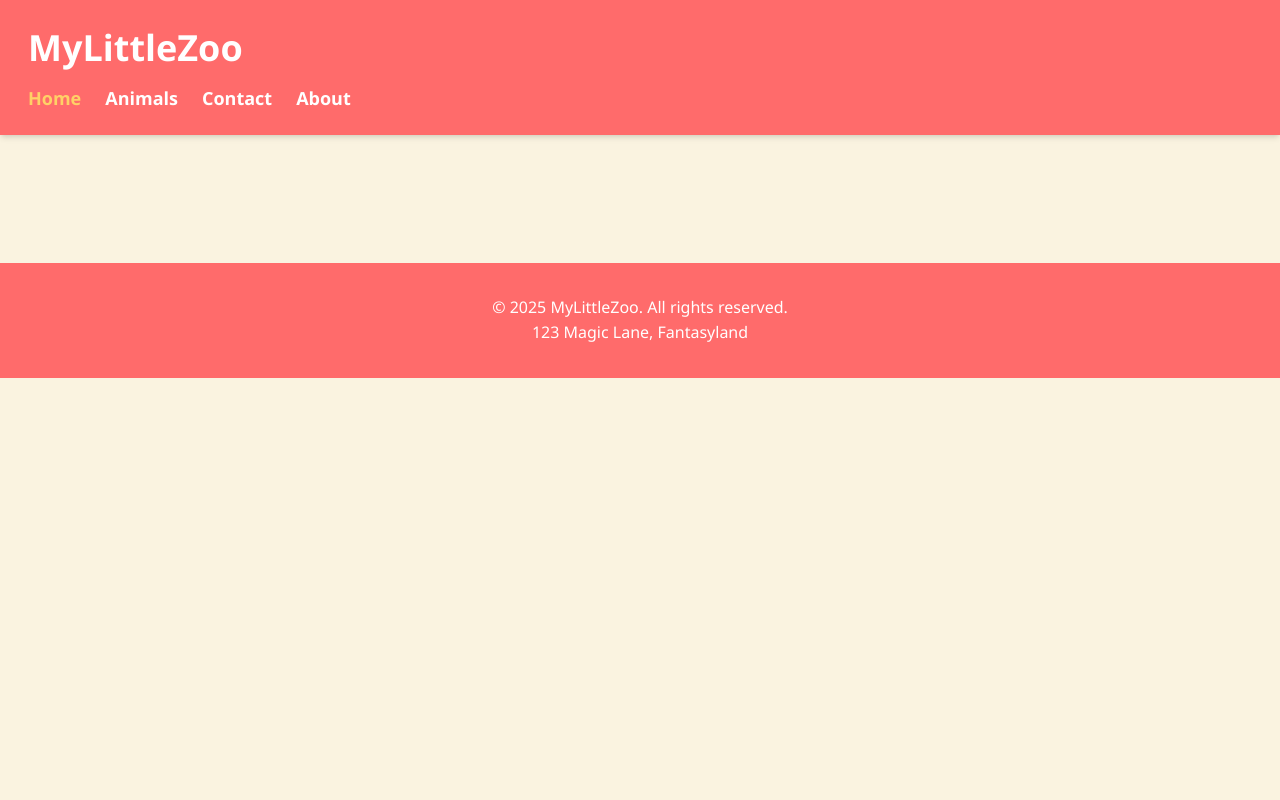
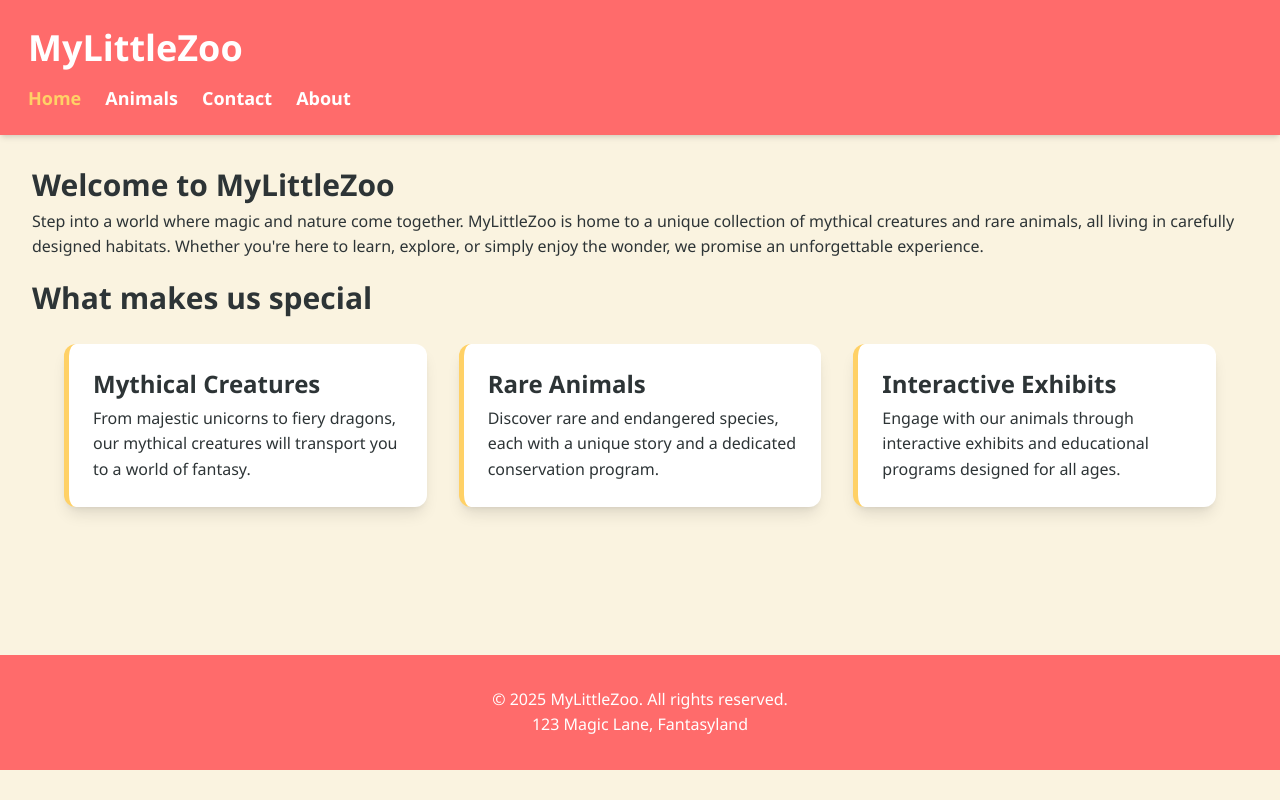
Before and after one commit to HardBoss07/bbw-praxis-repo, a Next.js app in the folder MyLittleZoo/my-little-zoo/: page / in a window 1280 px wide. Built offline with nearby package versions, Linux system fonts and the light colour scheme.

Commit message:
created CardComponent.tsx for a uniform card with title and text created ZooHighlightsCardComponent.tsx to display the what makes us special in page.tsx finished homepage page.tsx

```diff
--- /dev/null
+++ b/MyLittleZoo/my-little-zoo/app/components/CardComponent.tsx
@@ -0,0 +1,13 @@
+interface CardComponentProps {
+    title: string;
+    text: string;
+}
+
+export default function CardComponent({title, text}: CardComponentProps) {
+    return (
+        <div className="bg-white rounded-xl p-6 shadow-lg border-l-5 border-[#FFD166]">
+            <h3 className="text-2xl font-semibold pb-1.5">{title}</h3>
+            <p>{text}</p>
+        </div>
+    );
+}
--- /dev/null
+++ b/MyLittleZoo/my-little-zoo/app/components/ZooHighlightsCardComponent.tsx
@@ -0,0 +1,22 @@
+import CardComponent from "@/app/components/CardComponent";
+
+interface CardComponentProps {
+    title: string;
+    text: string;
+}
+
+export default function ZooHighlightsCardComponent() {
+    const highlightData = [
+        {title: "Mythical Creatures", text: "From majestic unicorns to fiery dragons, our mythical creatures will transport you to a world of fantasy."},
+        {title: "Rare Animals", text: "Discover rare and endangered species, each with a unique story and a dedicated conservation program."},
+        {title: "Interactive Exhibits", text: "Engage with our animals through interactive exhibits and educational programs designed for all ages."}
+    ];
+
+    return (
+        <div className="grid grid-cols-1 sm:grid-cols-2 md:grid-cols-3 gap-8 p-8 pt-5">
+            {highlightData.map((entry) => (
+                <CardComponent key={entry.title} title={entry.title} text={entry.text} />
+            ))}
+        </div>
+    )
+}
--- a/MyLittleZoo/my-little-zoo/app/page.tsx
+++ b/MyLittleZoo/my-little-zoo/app/page.tsx
@@ -1,5 +1,7 @@
 import NavBarComponment from "@/app/components/NavBarComponent";
 import FooterComponent from "@/app/components/FooterComponent";
+import CardComponent from "@/app/components/CardComponent";
+import ZooHighlightsCardComponent from "@/app/components/ZooHighlightsCardComponent";
 
 export default function Home() {
     return (
@@ -8,10 +10,17 @@ export default function Home() {
                 <NavBarComponment currentPage={0}/>
             </header>
             <main>
-
+                <section className="mb-5">
+                    <h2 className="text-3xl font-bold mb-1.5">Welcome to MyLittleZoo</h2>
+                    <p>Step into a world where magic and nature come together. MyLittleZoo is home to a unique collection of mythical creatures and rare animals, all living in carefully designed habitats. Whether you're here to learn, explore, or simply enjoy the wonder, we promise an unforgettable experience.</p>
+                </section>
+                <section className="mb-5">
+                    <h2 className="text-3xl font-bold mb-2">What makes us special</h2>
+                    <ZooHighlightsCardComponent />
+                </section>
             </main>
             <footer>
-                <FooterComponent />
+                <FooterComponent/>
             </footer>
         </>
     );
```
